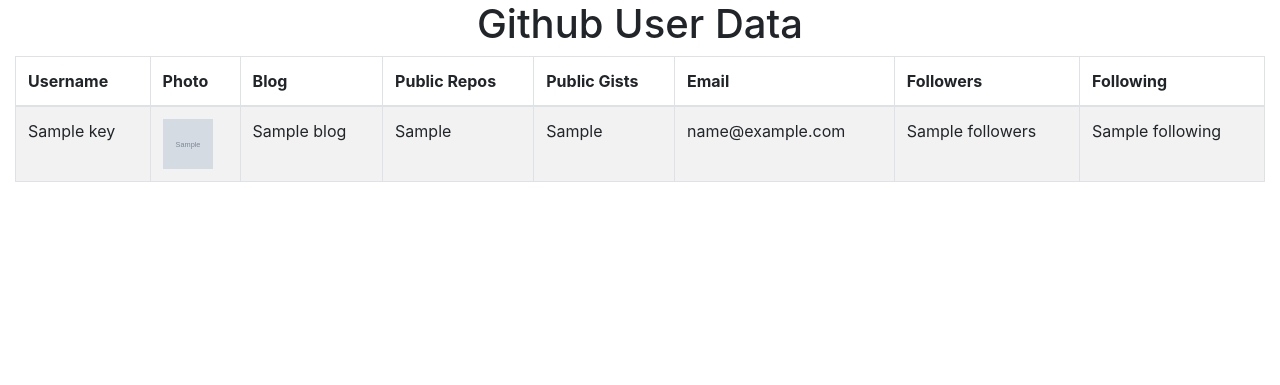
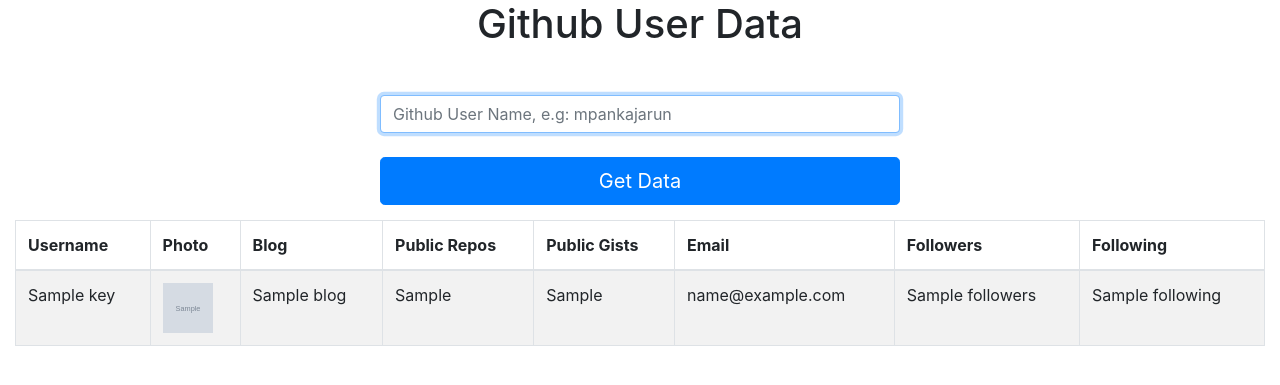
Before and after one commit to MPankajArun/CywareAssignmentDemo, a Django app: template app/templates/app/profile.html in a window 1280 px wide. Shown: the top 385 px of the page. Run offline with Django 3.2, Linux system fonts and the light colour scheme; the template is opened without the code that fills it: most values are stand-ins (such as "Sample title", 1, 10 or a date in 2020); grey boxes marked "Sample" are stand-in pictures; some libraries are stand-ins or nearby versions.

Commit message:
Added a Form on a profile.html page to search user data from GitHub

```diff
--- a/app/templates/app/profile.html
+++ b/app/templates/app/profile.html
@@ -9,6 +9,27 @@
 <body>
 <h1 class="text-center"> Github User Data </h1>
   <div class="col-lg-12">
+      <style>
+        .form-signin {
+          max-width: 550px;
+          padding: 15px;
+          margin: 0 auto;
+        }
+      </style>
+
+
+      <div class="container text-center">
+          <form class="form-signin" id="login_form" method="post" action="/app/profile/">
+
+            {% csrf_token %}
+
+
+            <br>
+            <input type="text" name="user" class="form-control" placeholder="Github User Name, e.g: mpankajarun" value="" required autofocus>
+            <br>
+            <button class="btn btn-lg btn-primary btn-block" type="submit">Get Data</button>
+          </form>
+      </div>
       <div class="table-responsive">
           <table class="table table-bordered table-hover table-striped tablesorter">
               <thead>
@@ -25,6 +46,7 @@
           </thead>
           <tbody>
 
+
           {% for key in data %}
               <tr>
                   <td>{{ key.name }}</td>
@@ -38,6 +60,7 @@
               </tr>
           {% endfor %}
 
+
           </tbody>
           </table>
       </div>
--- a/app/views.py
+++ b/app/views.py
@@ -10,7 +10,10 @@
 
 
 def profile(request):
-    req = requests.get('https://api.github.com/users/mpankajarun')
+    if request.method == 'POST':
+        username = request.POST.get('user')
+        req = requests.get('https://api.github.com/users/' + username)
+    #req = requests.get('https://api.github.com/users/mpankajarun')
     #content = req.text
     jsonList = []
     jsonList.append(json.loads(req.content))
```
Lines whose indentation alone changed are shown as unchanged.
